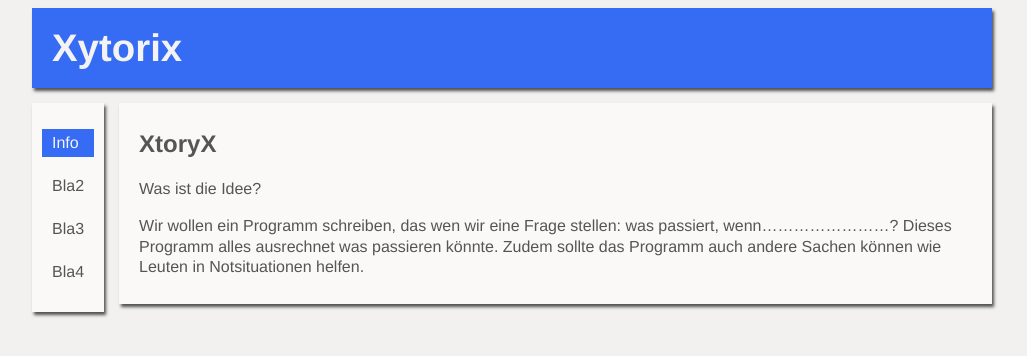
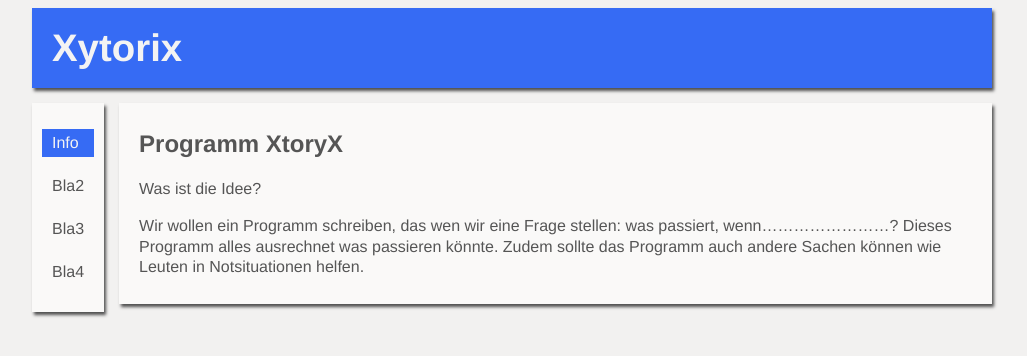
Before and after one commit to TIMOELio/XytoriX, a plain HTML site: page index.html in a window 1280 px wide. Shown: the whole page, without its empty margins (128-1155 px from the left). Drawn offline with Linux system fonts and the light colour scheme.

Commit message:
Update index.html

```diff
--- a/index.html
+++ b/index.html
@@ -40,7 +40,7 @@
 
 	<div id="inhalt">
 
-		<h2>XtoryX</h2>
+		<h2>Programm XtoryX</h2>
 
 		<p>Was ist die Idee? </p>
 
```
